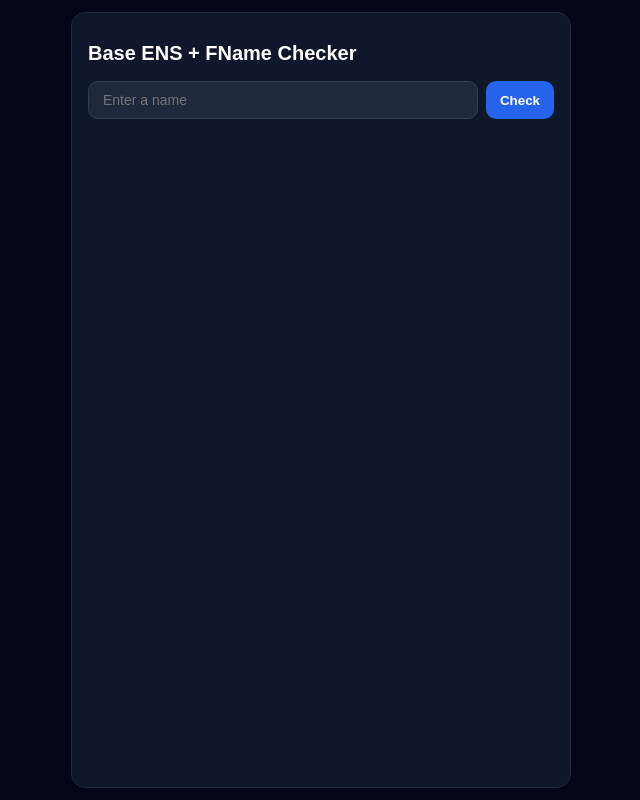
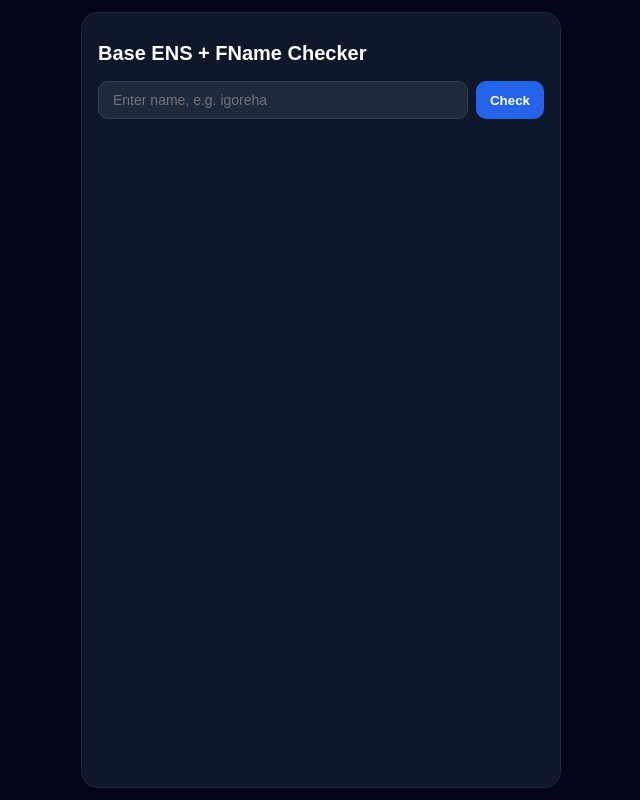
Before and after one commit to Igorehadem/base-name-radar, a Next.js app: page /mini in a window 1280 px wide. Shown: the whole page, without its empty margins (319-959 px from the left). Built offline with nearby package versions, Linux system fonts and the light colour scheme.

Commit message:
mini=check page.tsx

```diff
--- a/app/mini/page.tsx
+++ b/app/mini/page.tsx
@@ -1,111 +1,132 @@
 "use client";
 
-import React, { useState, FormEvent } from "react";
+import { useState, FormEvent } from "react";
 
-type EnsData = {
-  name?: string;
-  owner?: string;
+type EnsResult = {
+  service: "ensideas";
+  domain: string;
+  available: boolean;
+  address?: string;
   displayName?: string;
-  avatar?: string;
+  avatar?: string | null;
+  error?: string;
 };
 
-type FnameData = {
-  username?: string;
-  fid?: number;
-  custodyAddress?: string;
-  lastTransfer?: number;
+type FnameResult = {
+  service: "farcaster-fnames";
+  name: string;
+  available: boolean;
+  currentOwnerFid?: number;
+  ownerAddress?: string;
+  lastTransferTimestamp?: number;
+  error?: string;
 };
 
-type NameResult = {
+type ApiResult = {
   name: string;
-  available: boolean;
-  ens?: EnsData;
-  farcaster?: FnameData;
+  ens: EnsResult;
+  fname: FnameResult;
   error?: string;
 };
 
 export default function MiniPage() {
-  const [input, setInput] = useState("");
+  const [name, setName] = useState("");
   const [loading, setLoading] = useState(false);
-  const [result, setResult] = useState<NameResult | null>(null);
-  const [errorMsg, setErrorMsg] = useState<string | null>(null);
+  const [error, setError] = useState<string | null>(null);
+  const [result, setResult] = useState<ApiResult | null>(null);
 
-  async function handleSubmit(e: FormEvent) {
+  async function handleCheck(e: FormEvent) {
     e.preventDefault();
-    const name = input.trim().toLowerCase();
-    if (!name) return;
+
+    const trimmed = name.trim().toLowerCase();
+    if (!trimmed) return;
 
     setLoading(true);
+    setError(null);
     setResult(null);
-    setErrorMsg(null);
 
     try {
-      const res = await fetch(`/api/name/${encodeURIComponent(name)}`);
-      const json = (await res.json()) as NameResult;
+      const res = await fetch(`/api/name/${encodeURIComponent(trimmed)}`);
+      const json = await res.json();
 
-      if (!res.ok || json.error) {
-        setErrorMsg(json.error || "Something went wrong");
-      } else {
+      if (!res.ok) {
+        setError(json.error || "Request error");
+        return;
+      }
+
       setResult(json);
-      }
-    } catch {
-      setErrorMsg("Network error — try again");
+    } catch (e: any) {
+      setError(e?.message || "Network error");
     } finally {
       setLoading(false);
     }
   }
 
   return (
-    <div style={styles.root}>
-      <div style={styles.card}>
-        <h1 style={styles.title}>Base ENS + FName Checker</h1>
+    <div style={s.root}>
+      <div style={s.card}>
 
-        <form onSubmit={handleSubmit} style={styles.form}>
+        <h1 style={s.title}>Base ENS + FName Checker</h1>
+
+        {/* FORM */}
+        <form onSubmit={handleCheck} style={s.form}>
           <input
-            value={input}
-            onChange={(e) => setInput(e.target.value)}
-            placeholder="Enter a name"
-            autoComplete="off"
-            style={styles.input}
+            style={s.input}
+            value={name}
+            onChange={(e) => setName(e.target.value)}
+            placeholder="Enter name, e.g. igoreha"
           />
-          <button
-            type="submit"
-            style={styles.button}
-            disabled={loading || !input.trim()}
-          >
+          <button style={s.button} disabled={loading}>
             {loading ? "…" : "Check"}
           </button>
         </form>
 
-        {errorMsg && <p style={styles.error}>{errorMsg}</p>}
+        {/* ERROR */}
+        {error && <div style={s.error}>{error}</div>}
 
-        {result && (
-          <div style={styles.resultBox}>
-            <div style={styles.nameRow}>
-              <span style={styles.nameLabel}>Name</span>
+        {/* RESULT */}
+        {result && !error && (
+          <div style={s.resultRoot}>
+            <div style={s.resultHeader}>
+              <span>Name</span>
               <span
                 style={{
-                  ...styles.badge,
-                  ...(result.available
-                    ? styles.badgeFree
-                    : styles.badgeTaken),
+                  ...s.badge,
+                  ...(result.ens.available && result.fname.available
+                    ? s.badgeFree
+                    : s.badgeTaken),
                 }}
               >
-                {result.available ? "Available" : "Taken"}
+                {result.ens.available && result.fname.available
+                  ? "Available"
+                  : "Taken"}
               </span>
             </div>
 
-            <div style={styles.nameValue}>{result.name}</div>
+            <div style={s.resultName}>{result.name}</div>
 
-            {/* ENS block */}
-            {result.ens && (result.ens.name || result.ens.owner) && (
-              <div style={styles.section}>
-                <div style={styles.sectionTitle}>ENS (.eth)</div>
+            {/* ENS BLOCK */}
+            <div style={s.section}>
+              <div style={s.sectionHeader}>
+                <span>ENS (.eth)</span>
+                <span
+                  style={{
+                    ...s.badgeSmall,
+                    ...(result.ens.available ? s.smallFree : s.smallTaken),
+                  }}
+                >
+                  {result.ens.available ? "Available" : "Taken"}
+                </span>
+              </div>
 
+              <div style={s.value}>{result.ens.domain}</div>
+
+              {!result.ens.available && (
+                <>
                   {result.ens.avatar && (
                     <img
                       src={result.ens.avatar}
-                    style={styles.avatar}
+                      style={s.avatar}
                       alt=""
                       onError={(e) =>
                         ((e.target as HTMLImageElement).style.display = "none")
@@ -113,78 +134,72 @@
                     />
                   )}
 
-                {result.ens.name && (
-                  <div style={styles.row}>
-                    <span style={styles.label}>Name</span>
-                    <span>{result.ens.name}</span>
+                  <div style={s.row}>
+                    <span style={s.label}>Owner</span>
+                    <span style={s.mono}>{short(result.ens.address!)}</span>
                   </div>
-                )}
-
-                {result.ens.owner && (
-                  <div style={styles.row}>
-                    <span style={styles.label}>Owner</span>
-                    <span style={styles.mono}>
-                      {shorten(result.ens.owner)}
-                    </span>
-                  </div>
-                )}
 
                   {result.ens.displayName && (
-                  <div style={styles.row}>
-                    <span style={styles.label}>Display</span>
+                    <div style={s.row}>
+                      <span style={s.label}>Display</span>
                       <span>{result.ens.displayName}</span>
                     </div>
                   )}
-              </div>
+                </>
               )}
 
-            {/* FName block */}
-            {result.farcaster &&
-              (result.farcaster.username || result.farcaster.fid) && (
-                <div style={styles.section}>
-                  <div style={styles.sectionTitle}>Farcaster FName</div>
+              {result.ens.available && (
+                <div style={s.availableHint}>ENS name is free</div>
+              )}
+            </div>
 
-                  {result.farcaster.username && (
-                    <div style={styles.row}>
-                      <span style={styles.label}>Username</span>
-                      <a
-                        href={`https://warpcast.com/${result.farcaster.username}`}
-                        target="_blank"
-                        style={styles.link}
+            {/* FNAME BLOCK */}
+            <div style={s.section}>
+              <div style={s.sectionHeader}>
+                <span>Farcaster FName</span>
+                <span
+                  style={{
+                    ...s.badgeSmall,
+                    ...(result.fname.available ? s.smallFree : s.smallTaken),
+                  }}
                 >
-                        @{result.farcaster.username}
-                      </a>
-                    </div>
-                  )}
-
-                  {result.farcaster.fid !== undefined && (
-                    <div style={styles.row}>
-                      <span style={styles.label}>FID</span>
-                      <span>{result.farcaster.fid}</span>
-                    </div>
-                  )}
-
-                  {result.farcaster.custodyAddress && (
-                    <div style={styles.row}>
-                      <span style={styles.label}>Custody</span>
-                      <span style={styles.mono}>
-                        {shorten(result.farcaster.custodyAddress)}
+                  {result.fname.available ? "Available" : "Taken"}
                 </span>
               </div>
-                  )}
 
-                  {result.farcaster.lastTransfer && (
-                    <div style={styles.row}>
-                      <span style={styles.label}>Last transfer</span>
+              <div style={s.value}>@{result.fname.name}</div>
+
+              {!result.fname.available && (
+                <>
+                  <div style={s.row}>
+                    <span style={s.label}>FID</span>
+                    <span>{result.fname.currentOwnerFid}</span>
+                  </div>
+
+                  <div style={s.row}>
+                    <span style={s.label}>Custody</span>
+                    <span style={s.mono}>
+                      {short(result.fname.ownerAddress!)}
+                    </span>
+                  </div>
+
+                  {result.fname.lastTransferTimestamp && (
+                    <div style={s.row}>
+                      <span style={s.label}>Last transfer</span>
                       <span>
                         {new Date(
-                          result.farcaster.lastTransfer * 1000
+                          result.fname.lastTransferTimestamp * 1000
                         ).toLocaleString()}
                       </span>
                     </div>
                   )}
+                </>
+              )}
+
+              {result.fname.available && (
+                <div style={s.availableHint}>FName is free</div>
+              )}
             </div>
-              )}
           </div>
         )}
       </div>
@@ -192,146 +207,149 @@
   );
 }
 
-function shorten(addr: string) {
-  if (addr.length <= 12) return addr;
-  return addr.slice(0, 6) + "…" + addr.slice(-4);
+function short(addr: string, l = 6, r = 4) {
+  return `${addr.slice(0, l)}…${addr.slice(-r)}`;
 }
 
-const styles: Record<string, React.CSSProperties> = {
+const s: Record<string, React.CSSProperties> = {
   root: {
     minHeight: "100vh",
     background: "#020617",
-    color: "white",
-    padding: "12px",
-    boxSizing: "border-box",
+    padding: 12,
     display: "flex",
     justifyContent: "center",
   },
 
   card: {
     width: "100%",
-    maxWidth: "500px",
-    padding: "16px",
-    borderRadius: "14px",
+    maxWidth: 480,
     background: "#0f172a",
+    borderRadius: 16,
+    padding: 16,
     border: "1px solid #1e293b",
+    color: "white",
   },
 
   title: {
-    fontSize: "20px",
+    fontSize: 20,
     fontWeight: 700,
-    marginBottom: "16px",
+    marginBottom: 16,
   },
 
   form: {
     display: "flex",
-    gap: "8px",
-    marginBottom: "12px",
+    gap: 8,
+    marginBottom: 12,
   },
 
   input: {
     flex: 1,
     padding: "10px 14px",
-    borderRadius: "10px",
+    borderRadius: 10,
     background: "#1e293b",
     border: "1px solid #334155",
     color: "white",
-    fontSize: "14px",
+    fontSize: 14,
   },
 
   button: {
     padding: "10px 14px",
-    borderRadius: "10px",
+    borderRadius: 10,
     background: "#2563eb",
+    border: "none",
     color: "white",
-    border: "none",
     fontWeight: 600,
     cursor: "pointer",
   },
 
   error: {
     color: "#f87171",
-    fontSize: "13px",
-    marginBottom: "8px",
+    fontSize: 13,
+    marginBottom: 8,
   },
 
-  resultBox: {
-    marginTop: "12px",
-    borderTop: "1px solid #1e293b",
-    paddingTop: "12px",
+  resultRoot: {
+    marginTop: 8,
   },
 
-  nameRow: {
+  resultHeader: {
     display: "flex",
     justifyContent: "space-between",
-    marginBottom: "4px",
+    marginBottom: 4,
+    fontSize: 14,
+    opacity: 0.8,
   },
 
-  nameLabel: {
-    opacity: 0.6,
-    fontSize: "13px",
+  resultName: {
+    fontSize: 18,
+    fontWeight: 600,
+    marginBottom: 12,
   },
 
   badge: {
-    padding: "3px 10px",
-    borderRadius: "999px",
-    fontSize: "11px",
+    padding: "4px 10px",
+    borderRadius: 999,
+    fontSize: 12,
     fontWeight: 600,
   },
 
-  badgeFree: {
-    background: "#14532d",
-    color: "#bbf7d0",
+  badgeFree: { background: "#14532d", color: "#bbf7d0" },
+  badgeTaken: { background: "#450a0a", color: "#fecaca" },
+
+  section: {
+    borderTop: "1px solid #1e293b",
+    paddingTop: 12,
+    marginTop: 12,
   },
 
-  badgeTaken: {
-    background: "#450a0a",
-    color: "#fecaca",
-  },
-
-  nameValue: {
-    fontSize: "18px",
+  sectionHeader: {
+    display: "flex",
+    justifyContent: "space-between",
+    marginBottom: 4,
+    fontSize: 15,
     fontWeight: 600,
   },
 
-  section: {
-    marginTop: "14px",
-    borderTop: "1px solid #1e293b",
-    paddingTop: "10px",
+  badgeSmall: {
+    padding: "2px 8px",
+    borderRadius: 999,
+    fontSize: 11,
   },
 
-  sectionTitle: {
-    fontSize: "13px",
-    opacity: 0.9,
-    marginBottom: "6px",
+  smallFree: { background: "#166534", color: "#bbf7d0" },
+  smallTaken: { background: "#7f1d1d", color: "#fecaca" },
+
+  value: {
+    fontSize: 16,
     fontWeight: 600,
-  },
-
-  avatar: {
-    width: "70px",
-    height: "70px",
-    borderRadius: "50%",
-    marginBottom: "8px",
   },
 
   row: {
     display: "flex",
     justifyContent: "space-between",
-    fontSize: "13px",
-    marginBottom: "4px",
+    marginTop: 6,
+    fontSize: 14,
   },
 
-  label: {
-    opacity: 0.6,
-  },
+  label: { opacity: 0.6 },
 
   mono: {
     fontFamily: "monospace",
-    fontSize: "12px",
+    fontSize: 12,
   },
 
-  link: {
-    color: "#60a5fa",
-    textDecoration: "none",
+  avatar: {
+    width: 58,
+    height: 58,
+    borderRadius: "50%",
+    marginTop: 8,
+    marginBottom: 8,
+  },
+
+  availableHint: {
+    fontSize: 13,
+    marginTop: 6,
+    opacity: 0.8,
+    color: "#4ade80",
   },
 };
```
Lines whose indentation alone changed are shown as unchanged.
